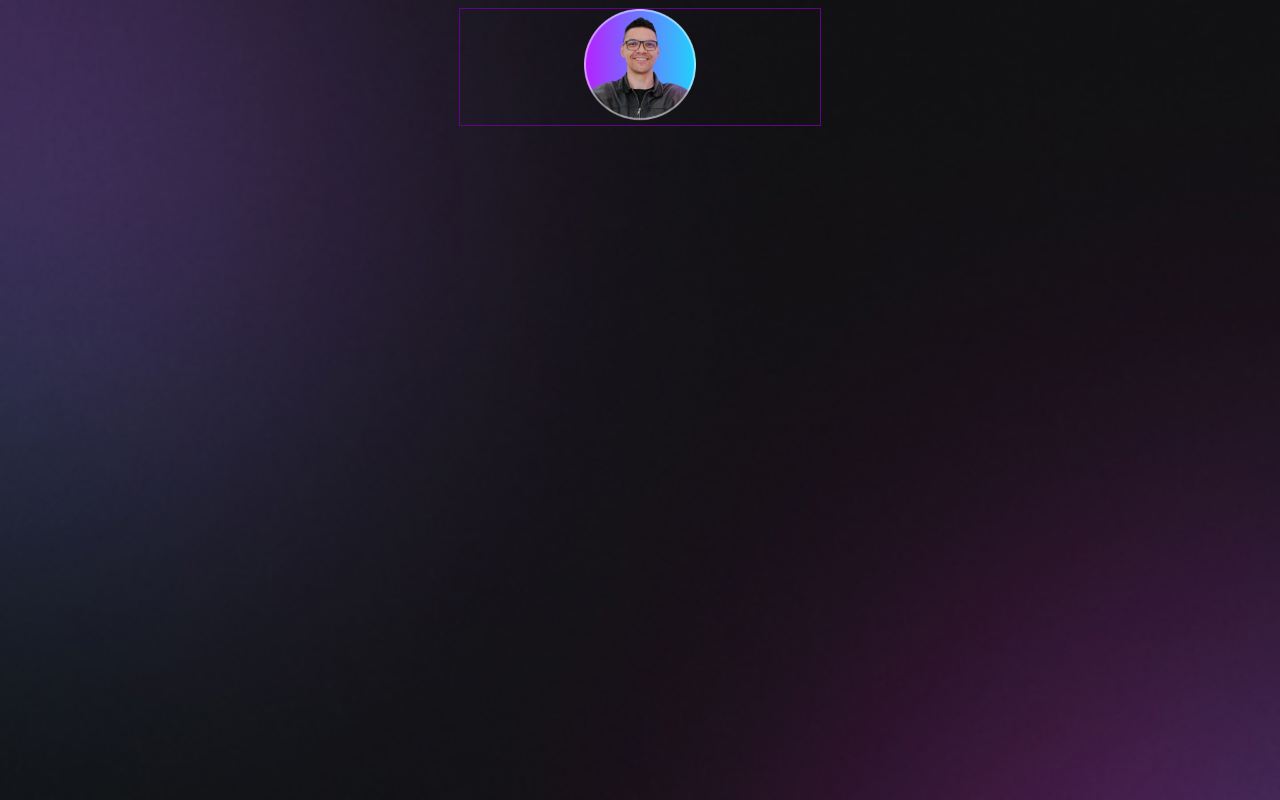
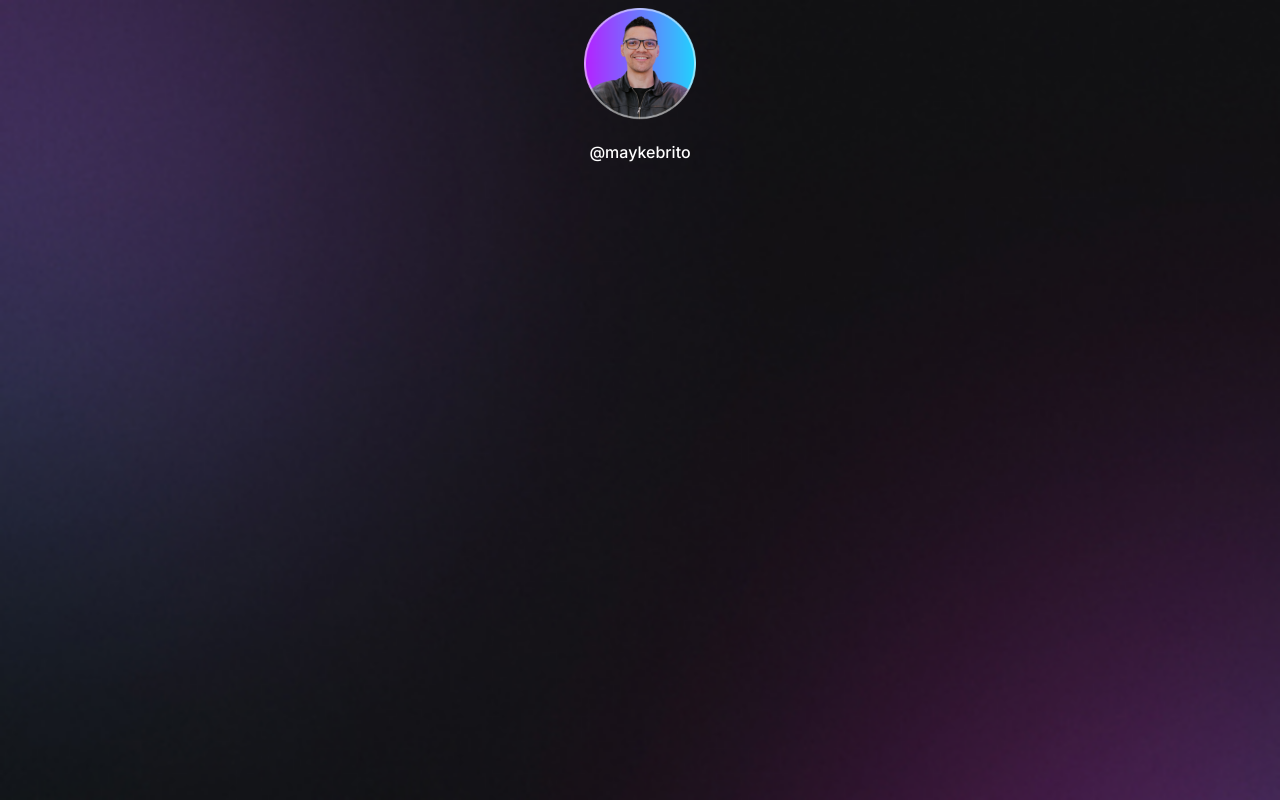
Before and after one commit to rogerdgela/devlinks, a plain HTML site: page index.html in a window 1280 px wide. Drawn offline with Linux system fonts and the light colour scheme.

Commit message:
Adicionando fontes e estilos aos textos

```diff
--- a/index.html
+++ b/index.html
@@ -10,6 +10,7 @@
         <div id="container">
             <div id="profile">
                 <img src="./assets/avatar.png" alt="Foto de sorriso">
+                <p>@maykebrito</p>
             </div>
         </div>
     </body>
--- a/style.css
+++ b/style.css
@@ -1,3 +1,5 @@
+@import url('https://fonts.googleapis.com/css2?family=Inter:ital,opsz,wght@0,14..32,100..900;1,14..32,100..900&display=swap');
+
 body {
     /* background-image: url('./assets/bg-mobile.jpg');
     background-repeat: no-repeat;
@@ -7,9 +9,13 @@ body {
     background: url('./assets/bg-mobile.jpg') no-repeat top center/cover;
 }
 
+body * {
+    font-family: "Inter", sans-serif;
+    color: #ffffff;
+}
+
 #container {
     width: 360px;
-    border: 1px solid #620388;
     margin: 0 auto;
 }
 
@@ -20,3 +26,8 @@ body {
 #profile img {
     width: 112px;
 }
+
+#profile p {
+    font-weight: 500;
+    line-height: 24px;
+}
```
